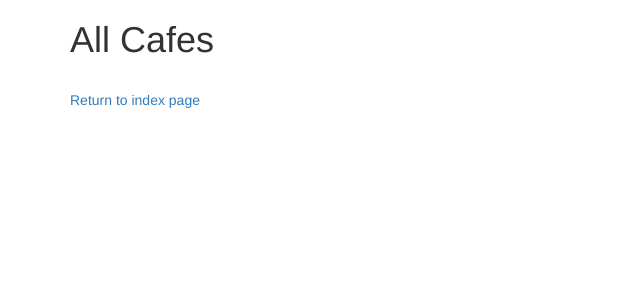
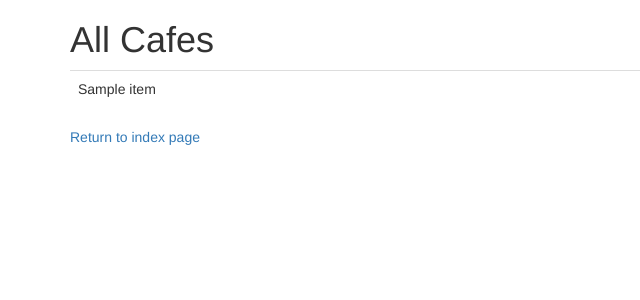
Before and after one commit to Sidakveer/cafes_website, a Flask app: template templates/cafes.html in a window 1280 px wide. Shown: the top 300 px of the page, without its empty margins (0-640 px from the left). Run offline with Flask 2, Linux system fonts and the light colour scheme; the template is opened without the code that fills it: most values are stand-ins (such as "Sample title", 1, 10 or a date in 2020); some libraries are stand-ins or nearby versions.

Commit message:
add bootstrap table in cafes.html using jinja templating and connect index.html to cafes.html

```diff
--- a/templates/cafes.html
+++ b/templates/cafes.html
@@ -2,8 +2,12 @@
 
 {% block title %}Restaurants{% endblock %}
 
+{% block styles %}
+{{ super() }}
+<link rel="stylesheet" href="{{ url_for('static', filename='css/styles.css')  }}">
+{% endblock %}
+
 {% block content %}
-
 <div class="container">
   <div class="row">
     <div class="col-sm-12">
@@ -11,10 +15,20 @@
       <h1>All Cafes</h1>
 
 	  <table class="table">
+          {% for row in cafes %}
+          <tr>
+              {% for item in row %}
+              {% if item[0:4] == "http" %}
+              <td><a href="{{item}}">Maps Link</a></td>
+              {% else %}
+              <td>{{item}}</td>
+              {% endif %}
+              {% endfor %}
+          </tr>
+          {% endfor %}
+      </table>
 
-  	  </table>
-
-      <p><a href="#">Return to index page</a></p>
+      <p><a href="{{ url_for('home') }}">Return to index page</a></p>
 
     </div>
   </div>
```
Also changed, not shown: templates/index.html (+5 -4 lines).
